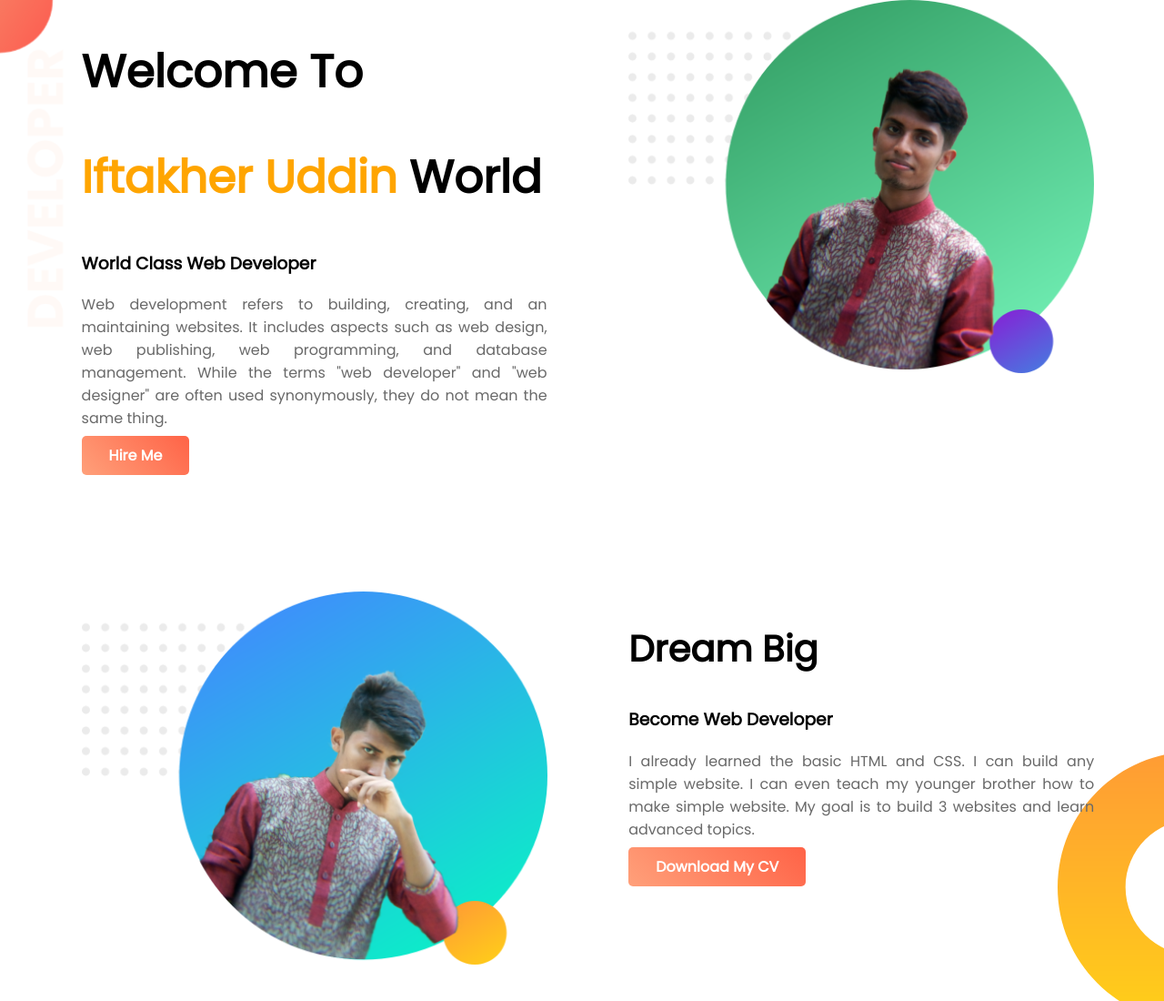
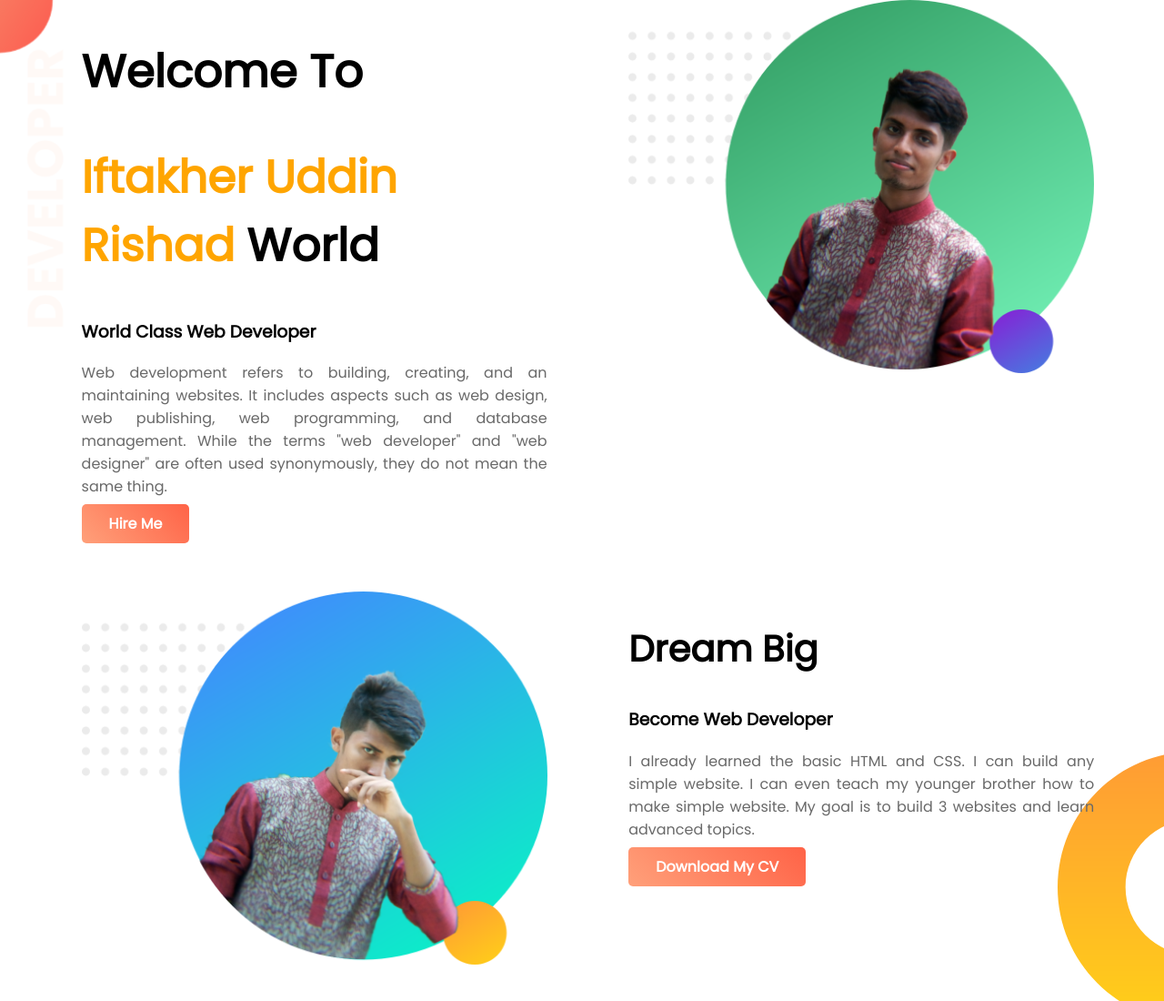
Before and after one commit to Rishad05/Portfolio-website, a plain HTML site: page index.html in a window 1280 px wide. Shown: the top 1100 px of the page at 91% size. Drawn offline with Linux system fonts and the light colour scheme.

Commit message:
Update index.html

```diff
--- a/index.html
+++ b/index.html
@@ -12,7 +12,7 @@
         <section class="top-banner">
            <div class="half-width">
                 <h1>Welcome To</h1>
-                <h1><span class="Orange-highlight">Iftakher Uddin</span> World</h1>
+                <h1><span class="Orange-highlight">Iftakher Uddin Rishad</span> World</h1>
                 <h3>World Class Web Developer</h3>
                 <p>Web development refers to building, creating, and an maintaining websites. It includes aspects such as web design, web publishing, web programming, and database management. While the terms "web developer" and "web designer" are often used synonymously, they do not mean the same thing.</p>
                 <a class="link-button" target="-blank" href="https://www.linkedin.com/in/iftakher-uddin-rishad-100b5a169/"> Hire Me</a>
```
